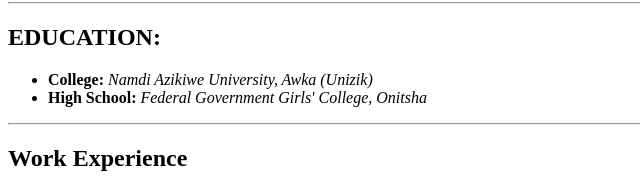
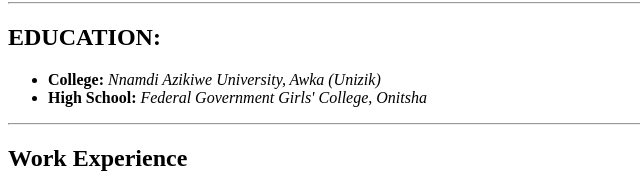
Before and after one commit to AnichebeChiamaka/Website, a plain HTML site: page index.html in a window 1280 px wide. Shown: the part 738-927 px from the top of the page, 0-640 px from the left. Drawn offline with Linux system fonts and the light colour scheme.

Commit message:
Update index.html

```diff
--- a/index.html
+++ b/index.html
@@ -43,7 +43,7 @@
     <hr>
     <h2>EDUCATION:</h2>
     <ul>
-      <li><strong>College:</strong><em> Namdi Azikiwe University, Awka (Unizik)</em></li>
+      <li><strong>College:</strong><em> Nnamdi Azikiwe University, Awka (Unizik)</em></li>
       <li><strong>High School:</strong><em> Federal Government Girls' College, Onitsha</em></li>
     </ul>
     <hr>
```
